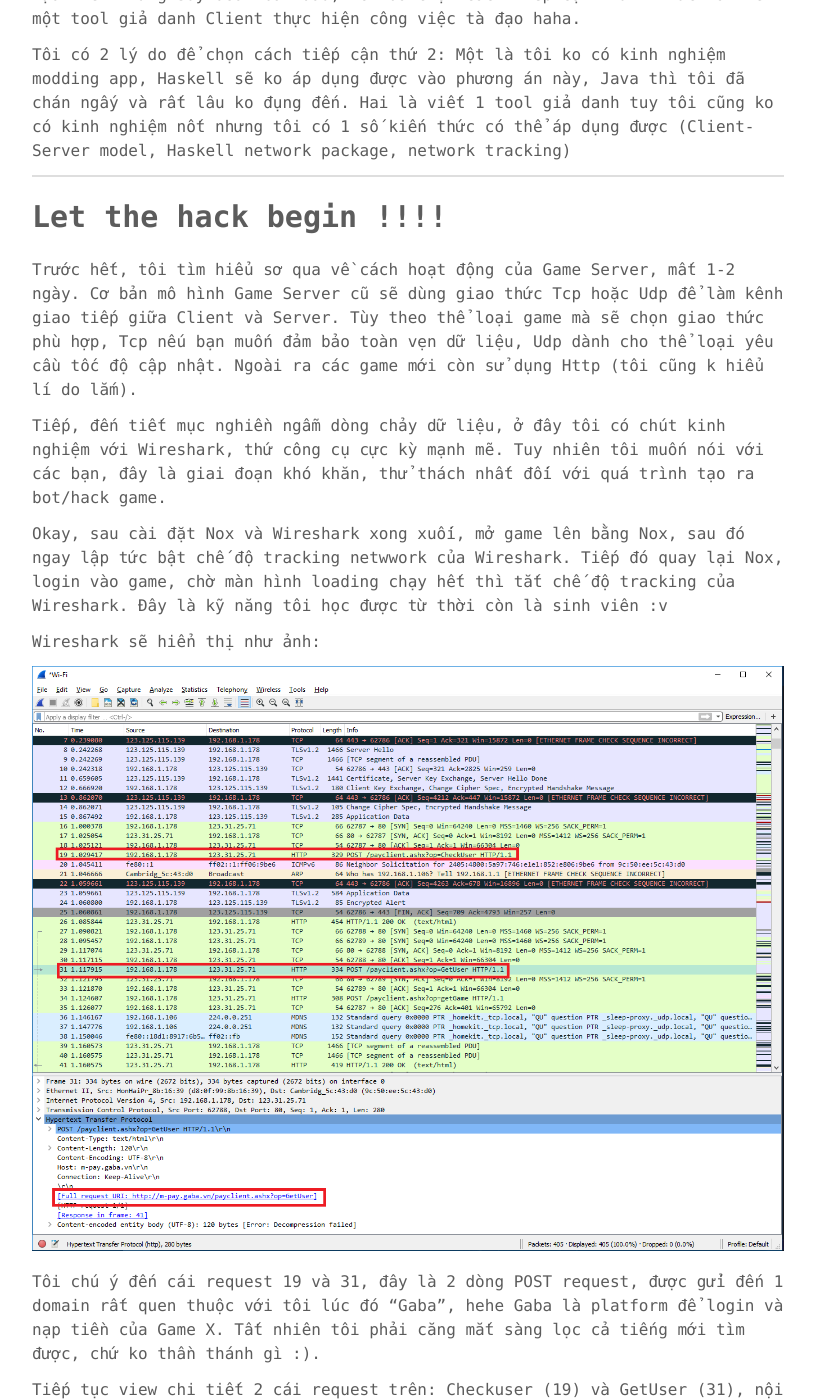
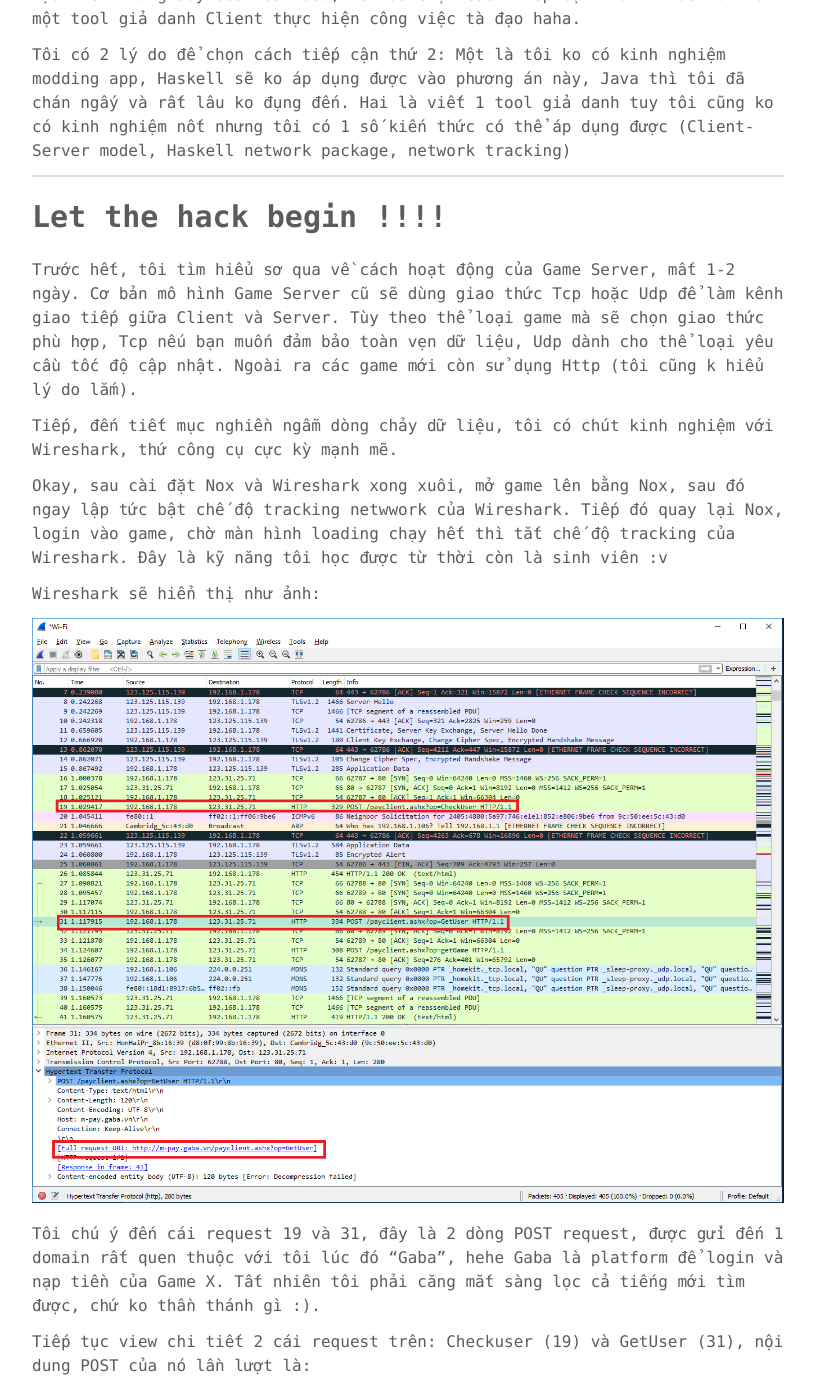
Before and after one commit to phuoc-thanh/phuoc-thanh.github.io, a Jekyll site: the page built from _posts/2018-04-15-chapter03-chasing-the-shark.md, in a window 1280 px wide and 1400 px high, scrolled down 1215 px. Shown: the whole window, without its empty margins (232-1047 px from the left). Built offline with Jekyll 4.4.1, drawn with Linux system fonts in a browser that asks for light colours; comment, search, counter and statistics services are not loaded; some of the changed text lies outside the part shown.

Commit message:
add chapter 04

```diff
--- a/_posts/2018-04-15-chapter03-chasing-the-shark.md
+++ b/_posts/2018-04-15-chapter03-chasing-the-shark.md
@@ -40,11 +40,11 @@
 
 # Let the hack begin !!!!
 
-Trước hết, tôi tìm hiểu sơ qua về cách hoạt động của Game Server, mất 1-2 ngày. Cơ bản mô hình Game Server cũ sẽ dùng giao thức Tcp hoặc Udp để làm kênh giao tiếp giữa Client và Server. Tùy theo thể loại game mà sẽ chọn giao thức phù hợp, Tcp nếu bạn muốn đảm bảo toàn vẹn dữ liệu, Udp dành cho thể loại yêu cầu tốc độ cập nhật. Ngoài ra các game mới còn sử dụng Http (tôi cũng k hiểu lí do lắm).
+Trước hết, tôi tìm hiểu sơ qua về cách hoạt động của Game Server, mất 1-2 ngày. Cơ bản mô hình Game Server cũ sẽ dùng giao thức Tcp hoặc Udp để làm kênh giao tiếp giữa Client và Server. Tùy theo thể loại game mà sẽ chọn giao thức phù hợp, Tcp nếu bạn muốn đảm bảo toàn vẹn dữ liệu, Udp dành cho thể loại yêu cầu tốc độ cập nhật. Ngoài ra các game mới còn sử dụng Http (tôi cũng k hiểu lý do lắm).
 
-Tiếp, đến tiết mục nghiền ngẫm dòng chảy dữ liệu, ở đây tôi có chút kinh nghiệm với Wireshark, thứ công cụ cực kỳ mạnh mẽ. Tuy nhiên tôi muốn nói với các bạn, đây là giai đoạn khó khăn, thử thách nhất đối với quá trình tạo ra bot/hack game.
+Tiếp, đến tiết mục nghiền ngẫm dòng chảy dữ liệu, tôi có chút kinh nghiệm với Wireshark, thứ công cụ cực kỳ mạnh mẽ.
 
-Okay, sau cài đặt Nox và Wireshark xong xuối, mở game lên bằng Nox, sau đó ngay lập tức bật chế độ tracking netwwork của Wireshark. Tiếp đó quay lại Nox, login vào game, chờ màn hình loading chạy hết thì tắt chế độ tracking của Wireshark. Đây là kỹ năng tôi học được từ thời còn là sinh viên :v
+Okay, sau cài đặt Nox và Wireshark xong xuôi, mở game lên bằng Nox, sau đó ngay lập tức bật chế độ tracking netwwork của Wireshark. Tiếp đó quay lại Nox, login vào game, chờ màn hình loading chạy hết thì tắt chế độ tracking của Wireshark. Đây là kỹ năng tôi học được từ thời còn là sinh viên :v
 
 Wireshark sẽ hiển thị như ảnh:
 
```
Also changed, not shown: other parts of _posts/2018-04-15-chapter03-chasing-the-shark.md (+2 -2 lines), _posts/2018-04-13-the-dark-side-of-programming.md (+2 -2 lines), _posts/2018-04-16-chapter04-reveal-the-secret.md (added, +7 -0 lines).
